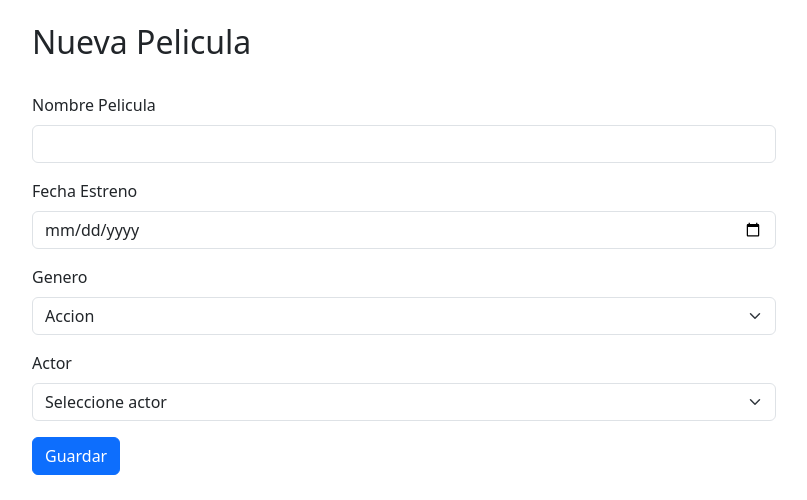
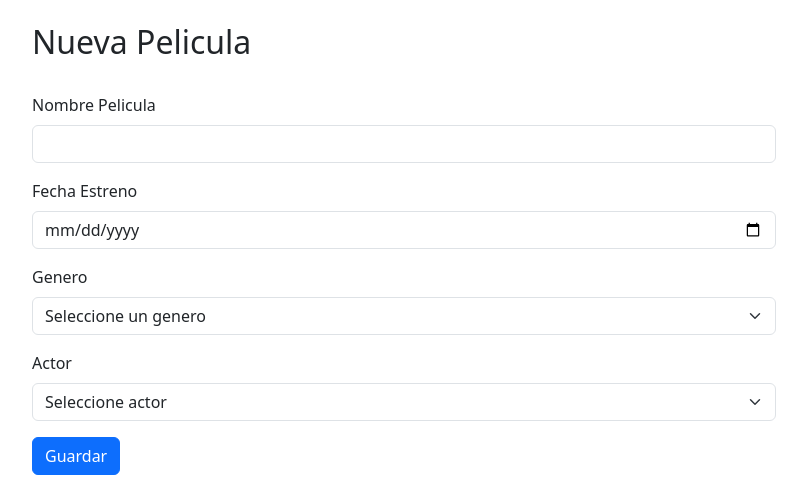
Before and after one commit to Karen11Vargas/peliculas_java, a Spring Boot app: page /pelicula in a window 1280 px wide. Shown: the part 57-557 px from the top of the page, without its empty margins (50-857 px from the left). Run offline with Spring Boot 4, Linux system fonts and the light colour scheme; data comes from the database, SQL or seed files in the repository; some libraries are stand-ins or nearby versions.

Commit message:
Adicionales

```diff
--- a/src/main/java/com/ejercicio/peliculas/controllers/PeliculasController.java
+++ b/src/main/java/com/ejercicio/peliculas/controllers/PeliculasController.java
@@ -59,6 +59,7 @@ public class PeliculasController {
             @ModelAttribute(name = "ids") String ids, Model model) {
 
         if (result.hasErrors()) {
+            model.addAttribute("titulo", "Nueva Pelicula");
             model.addAttribute("generos", generoService.findAll());
             model.addAttribute("actores", actorService.findAll());
             return "pelicula";
@@ -71,7 +72,6 @@ public class PeliculasController {
         service.save(peliculas);
 
         //Sweet Alert
-        // Mostrar SweetAlert
         String mensaje = "La película se ha agregado exitosamente";
         String script = "Swal.fire({" +
                 "    title: '¡Éxito!', " +
--- a/src/main/resources/templates/pelicula.html
+++ b/src/main/resources/templates/pelicula.html
@@ -21,9 +21,11 @@
             <div class="mb-3">
                 <label for="genero" class="form-label">Genero</label>
                 <select class="form-select" th:field="*{genero}">
+                    <option th:text="'Seleccione un genero'" th:value="0"></option>
                     <option th:each="item : ${generos}" th:text="${item.nombre}" th:value="${item.id}"></option>
-                    <div class="invalid-feedback d-block" th:if="${#fields.hasErrors('genero')}" th:errors="*{genero}"></div>
                 </select>
+                <div class="invalid-feedback d-block" th:if="${#fields.hasErrors('genero')}" th:errors="*{genero}"></div>
+
             </div>
             <div class="mb-3">
                 <label for="protagonistas" class="form-label">Actor</label>
@@ -32,9 +34,11 @@
                     <option th:each="actor : ${actores}" th:text="${actor.nombre}" th:value="${actor.id}" th:data-url="${actor.urlImagen}"></option>
                 </select>
             </div>
+
             <input id="ids" name="ids" type="hidden">
             <div id="protagonistas_container" class="row">
             </div>
+
             <button type="submit" class="btn btn-primary float-and">Guardar</button>
         </form>
     </div>
```
